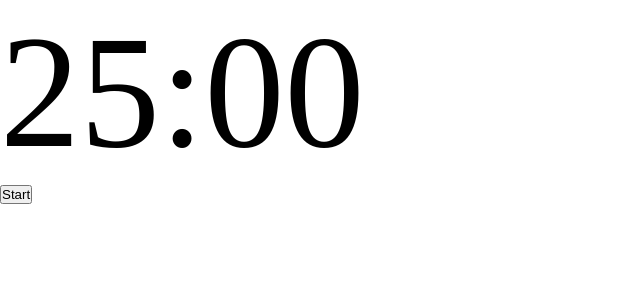
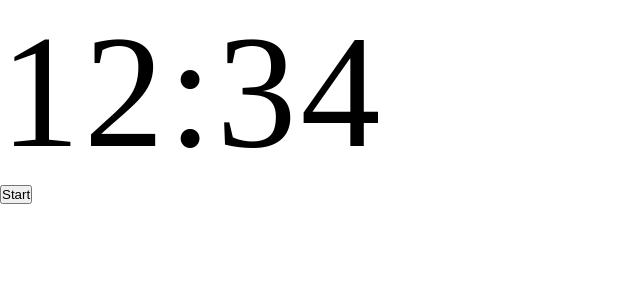
Before and after one commit to Poobly/day-planner, a Flask app: page /pomodoro in a window 1280 px wide. Shown: the part 36-336 px from the top of the page, without its empty margins (0-640 px from the left). Run offline with Flask 3, Linux system fonts and the light colour scheme; a user stored in the database is signed in.

Commit message:
reworking timer and adding selection features, still WIP

```diff
--- a/static/scripts/timer.js
+++ b/static/scripts/timer.js
@@ -1,63 +1,193 @@
-let work_time = "25:00";
-let break_time = "05:00";
-let long_break_time = "30:00";
+const timer_button = document.getElementById("timer-button");
+const timer_text_con = document.getElementById("timer-text-con");
+const digits = Array.from(document.querySelectorAll(".timer-digit"));
 let is_paused = true;
-let active = false;
-let time = work_time;
-const timer_string = document.getElementById("timer-string");
-const timer_button = document.getElementById("timer-button");
-timer_string.textContent = time;
-const original_timer_string = timer_string.textContent
-let timer_string_index = timer_string.textContent.length;
+let timer_focused = false;
+let digit_focused = false;
+let time = digits.map(digit => digit.textContent);
+let digit_selection;
+
+let work_time = "2500";
+let break_time = "0500";
+let long_break_time = "3000";
+
+let timer_digit_index = time.length;
+
+const timer = (function () {
+    let _counter = 1;
+    let _timer;
+    let _minutes = (time[0] + time[1]) * 1;
+    let _seconds = (time[2] + time[3]) * 1;
+    let _timer_type = "work";
+
+    function startTimer() {
+        _timer = setInterval(_tick, 1000);
+        is_paused = false;
+    }
+
+    function _tick() {
+        if (_seconds > 0) {
+            _nextSecond();
+            _setTime();
+        }
+        else {
+            if (_minutes > 0) {
+                _nextMinute();
+                _setTime();
+            }
+            else {
+                pauseTimer();
+                _timer_type = _timer_type === "work" ? (_counter === 4 ? "long break" : "break") : "work";
+                time = _getNextSequence(_timer_type);
+
+                updateTime();
+
+                if (_counter === 4) _counter = 0;
+                if (_timer_type === "work") _counter++;
+
+            }
+        }
+    }
+
+    // sets the next minute
+    function _nextMinute() {
+        _minutes--;
+        _seconds = 59;
+    }
+
+    function _nextSecond() {
+        _seconds--;
+    }
+
+    // gets the correct time for current timer sequence
+    function _getNextSequence(_timer_type) {
+        switch (_timer_type) {
+            case "work":
+                return work_time;
+            case "break":
+                return break_time;
+            case "long break":
+                return long_break_time;
+        }
+    }
+
+    function updateTime() {
+        _minutes = (time[0] + time[1]) * 1;
+        _seconds = (time[2] + time[3]) * 1;
+
+        _setTime();
+    }
+
+    function _setTime() {
+        time = `${_minutes.toString().padStart(2, "0")}${_seconds.toString().padStart(2, "0")}`;
+        digits[0].textContent = time[0]
+        digits[1].textContent = time[1]
+        digits[2].textContent = time[2]
+        digits[3].textContent = time[3]
+    }
+
+    function pauseTimer() {
+        clearInterval(_timer);
+        timer_button.textContent = "Start";
+        is_paused = true;
+    }
+
+    function checkSeconds() {
+        if (_seconds >= 60) {
+            _minutes += Math.floor(_seconds / 60);
+            _seconds = _seconds % 60;
+            _setTime();
+        }
+    }
+
+
+
+    // replaces the timer digits
+    function replaceDigits(e) {
+
+        if (isFinite(e.key)) {
+            if (timer_digit_index === 0) {
+                timer_digit_index = time.length;
+            }
+            // else if (timer_digit_index === time.length) {
+            //     time = "0000";
+            // }
+            // console.log();
+            if (digit_selection < 3 && digit_focused) {
+                time = time.substring(0, digit_selection) + e.key + time.substring(digit_selection + 1);
+                digits[digit_selection].classList.remove("timer-digit-temp");
+                digit_focused = false;
+            }
+            else {
+                time = time.substring(1);
+                time = time.substring(0, digit_selection) + e.key + time.substring(digit_selection);
+                timer_digit_index--;
+                digits[timer_digit_index].classList.remove("timer-digit-temp");
+            }
+            console.log(time);
+
+
+            updateTime();
+        }
+    }
+
+    return {
+        pauseTimer,
+        startTimer,
+        replaceDigits,
+        updateTime,
+        checkSeconds
+    }
+}());
+
+timer.updateTime();
+
 
 // unfocuses the editing function
 document.addEventListener("mousedown", (e) => {
-    if (e.target != timer_string) {
-        timer_string.classList.remove("timer-text-focus");
-        timer_string.textContent = time;
-        timer_string_index = timer_string.textContent.length;
-        document.removeEventListener("keydown", replaceDigits);
-        active = false;
+    if (!timer_text_con.contains(e.target)) {
+        digits.forEach(element => element.classList.remove("timer-digit-temp"));
+
+        timer_text_con.classList.remove("timer-text-focus");
+        timer.checkSeconds();
+        timer_digit_index = digit_selection;
+        document.removeEventListener("keydown", timer.replaceDigits);
+        timer_focused = false;
+
+        digits.forEach(d => d.classList.remove("timer-digit-select"));
+        digit_focused = false;
+
     }
 });
 
 // allows editing of timer when clicking the digits, also pauses the timer.
-timer_string.addEventListener("click", (e) => {
+timer_text_con.addEventListener("click", (e) => {
     if (!is_paused) {
         timer.pauseTimer();
     }
 
-    if (!active) {
-        timer_string.classList.add("timer-text-focus");
-        active = true;
+    if (!timer_focused) {
+        timer_text_con.classList.add("timer-text-focus");
+        timer_focused = true;
+        digit_selection = 3;
+        digits.forEach(digit => {
+            digit.classList.add("timer-digit-temp");
+            digit.addEventListener("click", (e) => {
+                if (digit_focused) {
+                    digits.forEach(d => d.classList.remove("timer-digit-select"));
+                }
+                digit.classList.add("timer-digit-select");
+                digit_selection = digits.indexOf(digit);
+                digit_focused = true;
 
-        document.addEventListener("keydown", replaceDigits);
+            });
+        });
+        // timer_digit_index = digit_selection;
+        document.addEventListener("keydown", timer.replaceDigits);
     }
 });
 
-// replaces the timer digits
-function replaceDigits(e) {
-    let new_digits = timer_string.textContent;
-    if (isFinite(e.key)) {
-        console.log(timer_string_index, original_timer_string.length)
-        if (timer_string_index === 0) {
-            timer_string_index = original_timer_string.length;
-        }
-        else if (timer_string_index === original_timer_string.length) {
-            new_digits = "00:00";
-        }
 
-        timer_string_index--;
-        if (timer_string.textContent.substring(timer_string_index + 1, timer_string_index) === ":") {
-            timer_string_index--;
-        }
-        new_digits = new_digits.substring(0, timer_string_index) + e.key + new_digits.substring(timer_string_index + 1, timer_string.length);
-
-
-        time = new_digits;
-        timer_string.textContent = new_digits;
-    }
-}
 
 timer_button.addEventListener("click", (e) => {
     if (is_paused) {
@@ -68,79 +198,3 @@ timer_button.addEventListener("click", (e) => {
         timer.pauseTimer();
     }
 });
-
-const timer = (function () {
-    let _counter = 1;
-    let _timer;
-    let _minutes = time.slice(0, time.indexOf(":")) * 1;
-    let _seconds = time.slice(3) * 1;
-    let _timer_type = "work";
-
-    function startTimer() {
-        _minutes = time.slice(0, time.indexOf(":")) * 1;
-        _seconds = time.slice(3) * 1;
-
-        _timer = setInterval(_tick, 1000);
-        is_paused = false;
-    }
-
-    function _tick() {
-        if (_seconds > 0) {
-            _seconds--;
-            time = `${_minutes.toString().padStart(2, "0")}:${_seconds.toString().padStart(2, "0")}`;
-            timer_string.textContent = time;
-        }
-        else {
-            if (_minutes > 0) {
-                _nextMinute();
-                time = `${_minutes}:${_seconds}`;
-                timer_string.textContent = time;
-            }
-            else {
-                pauseTimer();
-                _timer_type = _timer_type === "work" ? (_counter === 4 ? "long break" : "break") : "work";
-                time = _getTime(_timer_type);
-                _setTime(time);
-
-                if (_counter === 4) _counter = 0;
-                if (_timer_type === "work") _counter++;
-                timer_string.textContent = time;
-            }
-        }
-    }
-
-    // sets the next minute
-    function _nextMinute() {
-        _minutes--;
-        _seconds = 59;
-    }
-
-    // gets the correct time for current timer sequence
-    function _getTime(_timer_type) {
-        switch (_timer_type) {
-            case "work":
-                return work_time;
-            case "break":
-                return break_time;
-            case "long break":
-                return long_break_time;
-        }
-    }
-
-    function _setTime(time) {
-        _minutes = time.slice(0, time.indexOf(":")) * 1;
-        _seconds = time.slice(3) * 1;
-        time = `${_minutes.toString().padStart(2, "0")}:${_seconds.toString().padStart(2, "0")}`;
-    }
-
-    function pauseTimer() {
-        clearInterval(_timer);
-        timer_button.textContent = "Start";
-        is_paused = true;
-    }
-
-    return {
-        pauseTimer,
-        startTimer
-    }
-}());
--- a/static/styles/timer.css
+++ b/static/styles/timer.css
@@ -2,10 +2,19 @@
     width: max-content;
 }
 
-.timer-text {
+.timer-digit, .timer-colon {
     font-size: 10rem;
     text-align: center;
     user-select: none;
+    color: rgba(0, 0, 0);
+}
+
+.timer-digit-select {
+    border-right: 5px solid blue;
+}
+
+.timer-digit-temp {
+    color: rgba(0, 0, 0, 0.5);
 }
 
 .timer-text:hover {
--- a/templates/pomodoro/timer.html
+++ b/templates/pomodoro/timer.html
@@ -11,7 +11,14 @@
 
 {% block main %}
     <div class="timer-con">
-        <p class="timer-text" id="timer-string"></p>
+        <p id="timer-string" class="timer-text"></p>
+        <div id="timer-text-con" class="timer-text-con">
+            <span class="timer-digit">1</span>
+            <span class="timer-digit">2</span>
+            <span class="timer-colon">:</span>
+            <span class="timer-digit">3</span>
+            <span class="timer-digit">4</span>
+        </div>
         <button id="timer-button" class="timer-button" type="button">Start</button>
     </div>
 {% endblock %}
```
